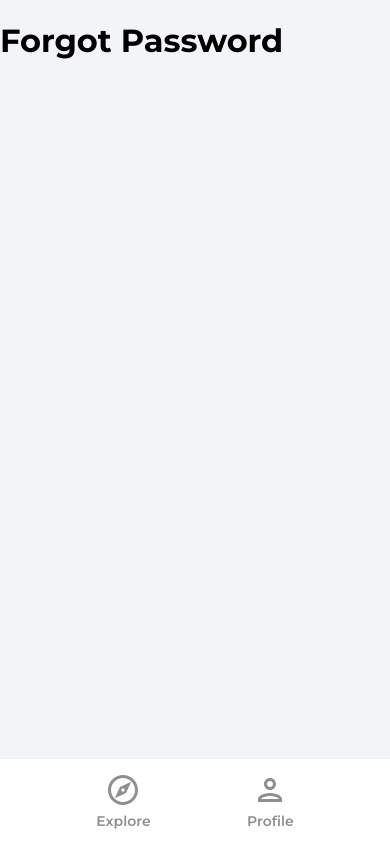
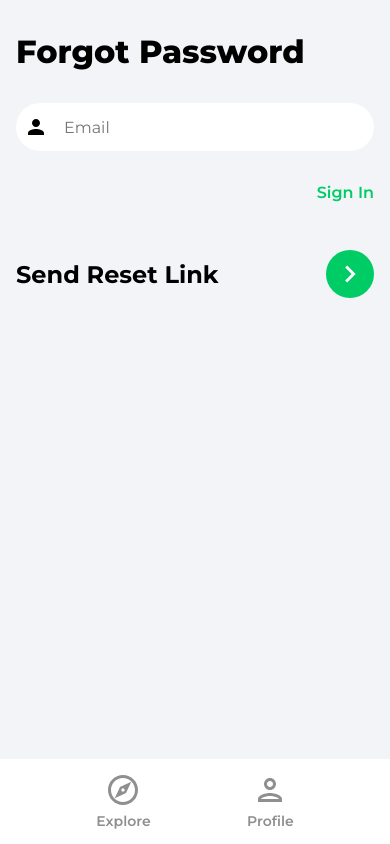
Before and after one commit to FulphilledDev/coaching-services-app, a React (Create React App) app: page /forgot-password in a window 390 px wide. Built offline with nearby package versions, Linux system fonts and the light colour scheme.

Commit message:
SignUp: Remove phone input, ForgotPassword Page w/ Email & Toastify

```diff
--- a/src/pages/ForgotPassword.jsx
+++ b/src/pages/ForgotPassword.jsx
@@ -1,8 +1,56 @@
+import { useState } from 'react'
+import { Link } from 'react-router-dom'
+import { getAuth, sendPasswordResetEmail } from 'firebase/auth'
+import { toast } from 'react-toastify'
+import { ReactComponent as ArrowRightIcon } from '../assets/svg/keyboardArrowRightIcon.svg'
+
 function ForgotPassword() {
+  const [ email, setEmail ] = useState('')
+
+  const onChange = (e) => {
+    setEmail(e.target.value)
+  }
+
+  const onSubmit = async (e) => {
+    e.preventDefault()
+    try {
+      const auth = getAuth()
+      await sendPasswordResetEmail(auth, email)
+      toast.success('Email was sent')
+    } catch (error) {
+      toast.error('Could not send reset email')
+    }
+  }
+
   return (
-    <>
-    <h1>Forgot Password</h1>
-    </>
+    <div className='pageContainer'>
+      <header>
+        <p className="pageHeader">Forgot Password</p>
+      </header>
+
+      <main>
+        <form onSubmit={onSubmit}>
+          <input
+            type="email"
+            className='emailInput'
+            placeholder='Email'
+            id='email'
+            value={email}
+            onChange={onChange}
+          />
+          <Link className='forgotPasswordLink' to='/sign-in'>
+            Sign In
+          </Link>
+
+          <div className="signInBar">
+            <div className="signInText">Send Reset Link</div>
+            <button className="signInButton">
+              <ArrowRightIcon fill="#fff" width="34px" height="34px" />
+            </button>
+          </div>
+        </form>
+      </main>
+    </div>
   )
 }
 
--- a/src/pages/SignUp.jsx
+++ b/src/pages/SignUp.jsx
@@ -15,10 +15,9 @@
   const [ formData, setFormData ] = useState({
     name: '',
     email: '',
-    phone: '',
     password: '',
   })
-  const { name, email, phone, password } = formData
+  const { name, email, password } = formData
 
   const navigate = useNavigate()
 
@@ -36,7 +35,7 @@
     try {
       // Register a new user
       const auth = getAuth()
-      const userCredential = await createUserWithEmailAndPassword(auth, email, phone, password)
+      const userCredential = await createUserWithEmailAndPassword(auth, email, password)
       const user = userCredential.user
 
       updateProfile(auth.currentUser, {
@@ -83,13 +82,13 @@
               value={email}
               onChange={onChange}
           />
-          <input
+          {/* <input
               className="phoneInput"
               placeholder="Phone Number"
               id="phone"
               value={phone}
               onChange={onChange}
-          />
+          /> */}
 
           <div className="passwordInputDiv">
             <input
```
